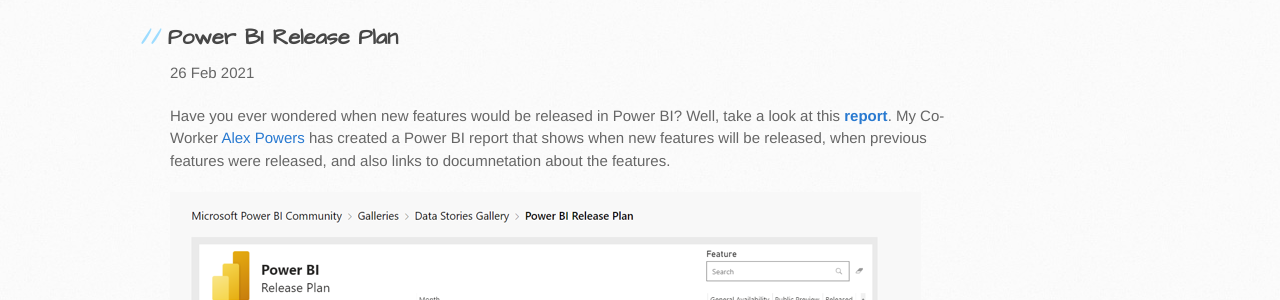
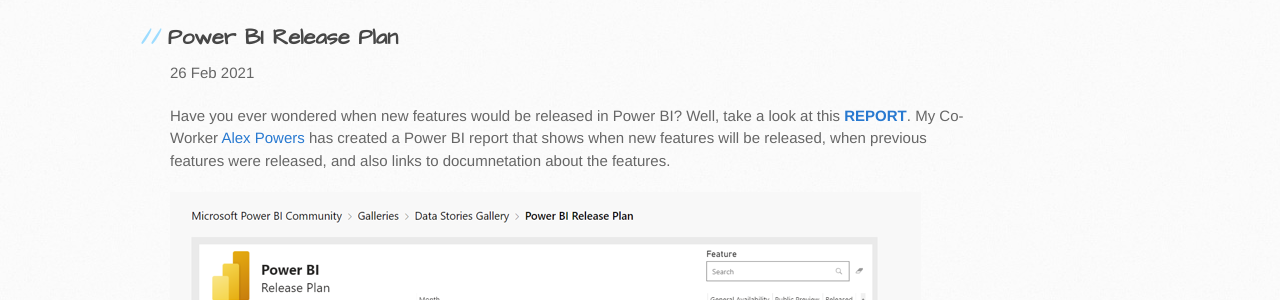
Before and after one commit to gvwoods/gvwoods.github.io, a Jekyll site: the page built from _posts/2021-02-26-powerbireleaseplan.md, in a window 1280 px wide. Shown: the part 332-632 px from the top of the page. Built offline with Jekyll 4.4.1, drawn with Linux system fonts in a browser that asks for light colours.

```diff
--- a/_posts/2021-02-26-powerbireleaseplan.md
+++ b/_posts/2021-02-26-powerbireleaseplan.md
@@ -9,7 +9,7 @@ categories:
   - Business Intelligence
   - Power BI
 ---
-Have you ever wondered when new features would be released in Power BI? Well, take a look at this [**report**](https://aka.ms/pbireleaseplan). My Co-Worker [Alex Powers](https://twitter.com/notaboutthecell) has created a Power BI report that shows when new features will be released, when previous features were released, and also links to documnetation about the features.
+Have you ever wondered when new features would be released in Power BI? Well, take a look at this [**REPORT**](https://aka.ms/pbireleaseplan). My Co-Worker [Alex Powers](https://twitter.com/notaboutthecell) has created a Power BI report that shows when new features will be released, when previous features were released, and also links to documnetation about the features.
 
 
   ![Power BI Release Plan](https://georgevwoods.com/images/PBIReleasePlan.png "Power BI Release Plan")
```
